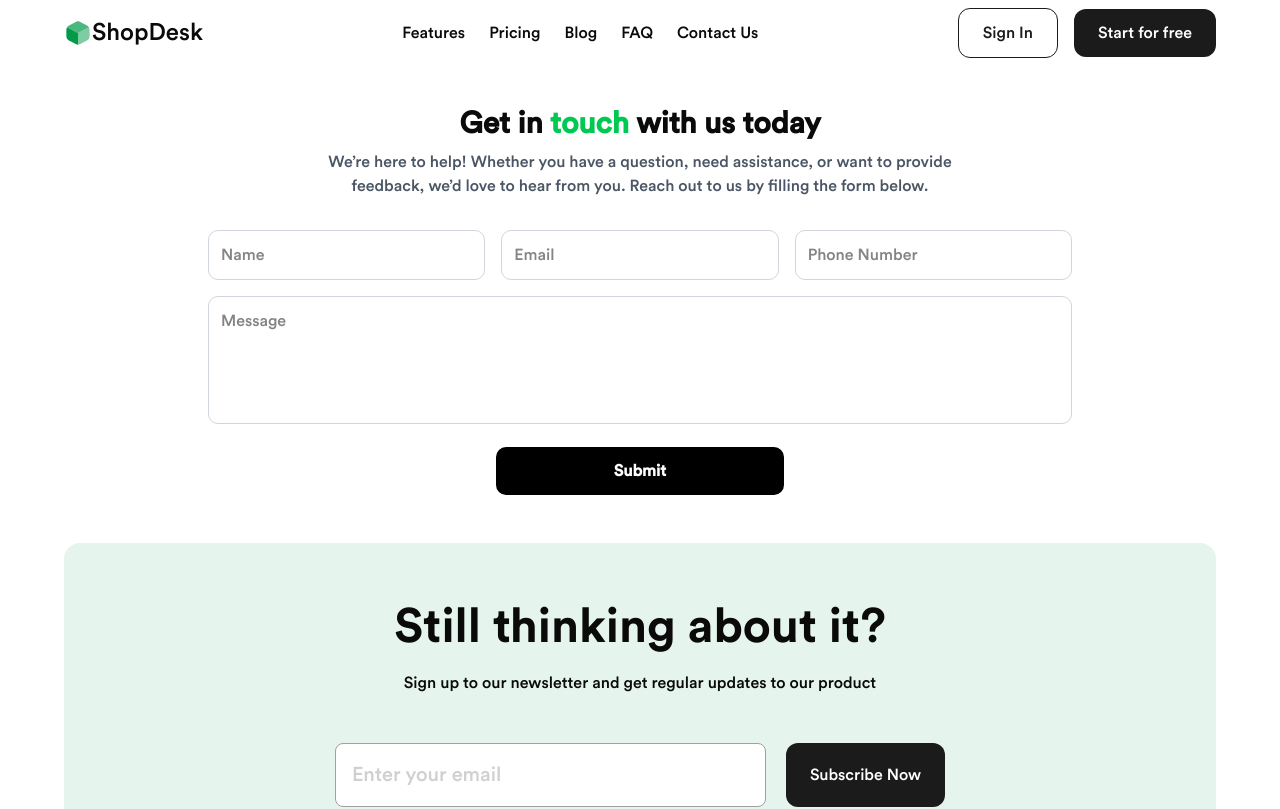
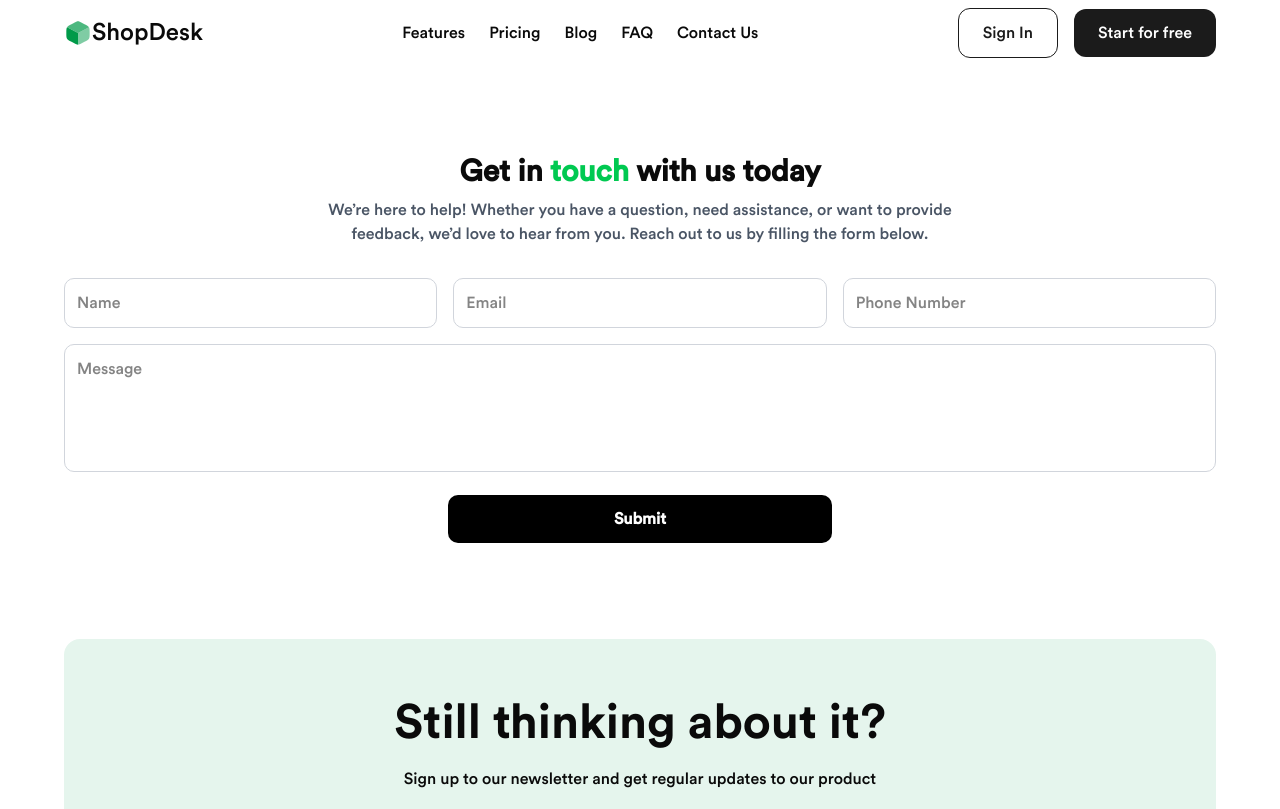
Before and after one commit to ukponotitus/shopdesk-fe, a Next.js app: page /contact in a window 1280 px wide. Shown: the top 809 px of the page. Built offline with nearby package versions, Linux system fonts and the light colour scheme.

Commit message:
fix: fix double padding issues

```diff
--- a/app/contact/page.tsx
+++ b/app/contact/page.tsx
@@ -2,7 +2,7 @@ import React from "react";
 
 const contact = () => {
   return (
-    <div className="max-w-4xl mx-auto px-4 py-12">
+    <div className="py-24">
       <div className="text-center">
         <h1 className="text-3xl font-bold">
           Get in <span className="text-green-500">touch</span> with us today
```
